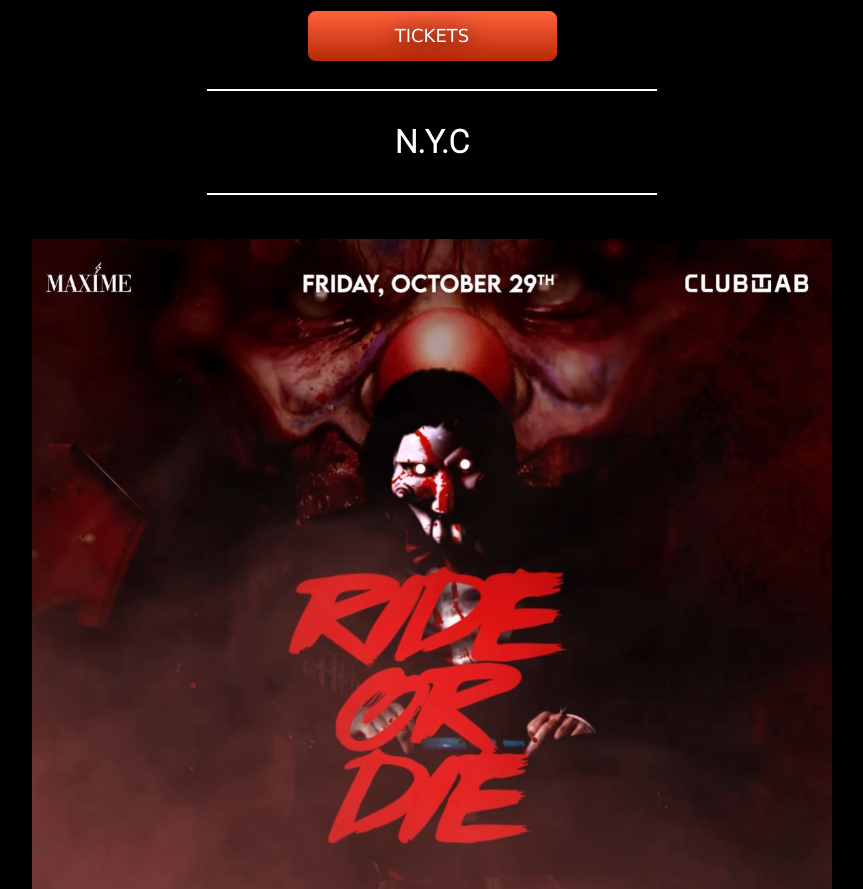
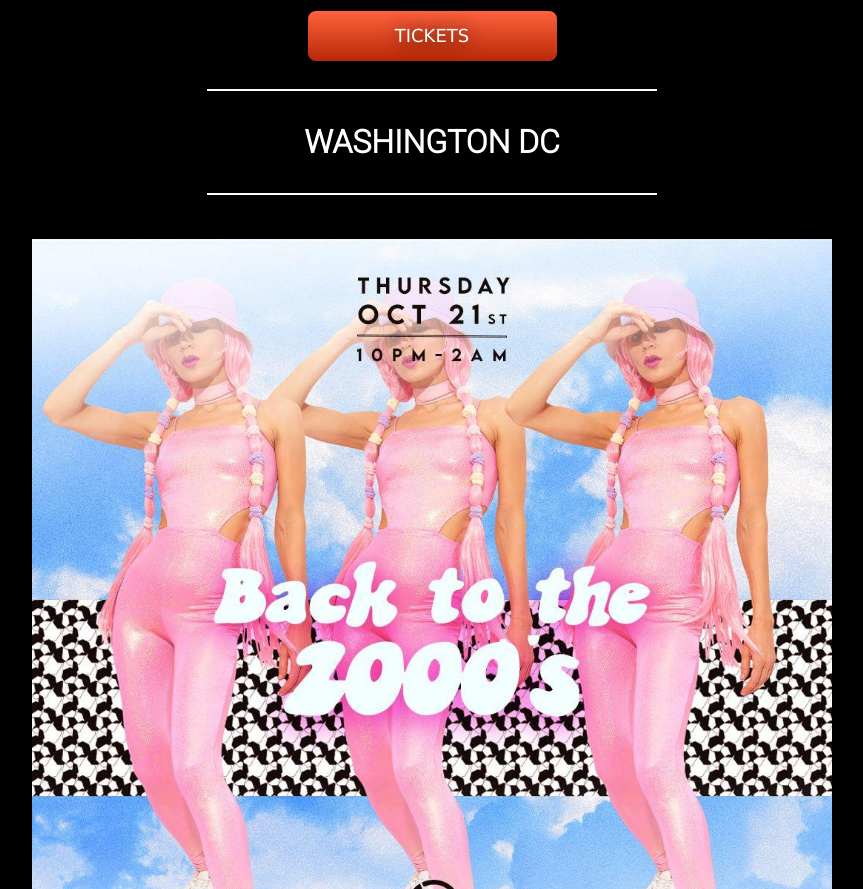
Before and after one commit to patrickdahdah/clubtab, a plain HTML site: page index.html in a window 1280 px wide. Shown: the part 2060-2949 px from the top of the page, without its empty margins (208-1071 px from the left). Drawn offline with Linux system fonts and the light colour scheme.

Commit message:
dc oct 21

```diff
--- a/index.html
+++ b/index.html
@@ -61,6 +61,24 @@
                     <div>
                         <!-- <p style="padding: 20px; color: white; font-size: large;" >07  /  11</p> -->
                         <a href="https://www.eventbrite.com/e/zombieland-tickets-191267184297" class="btn" style="margin: 20px;">TICKETS</a>
+                        <hr class="white-line">
+
+             <!-- Locations -->
+             <div style=" text-align: center; color: white; padding-bottom: 20px;">
+                <h3 class="h1Title"  style="font-size: 2rem;"> WASHINGTON DC </h2>
+                    <hr class="white-line">
+            </div>
+
+                 <!-- EVENT -->
+
+                 <div style="padding-top: 1rem;">
+                    <div>
+
+                        <img class="flyer" src="images/flyer-oct-21-dc.jpeg" alt="flyer-img">
+                    </div>
+                    <div>
+                        <!-- <p style="padding: 20px; color: white; font-size: large;" >07  /  11</p> -->
+                        <a href="https://www.eventbrite.com/e/back-to-the-2000s-tickets-191281777947" class="btn" style="margin: 20px;">TICKETS</a>
                         <hr class="white-line">
 
 
```
Also changed, not shown: images/flyer-oct-21-dc.jpeg (added).
